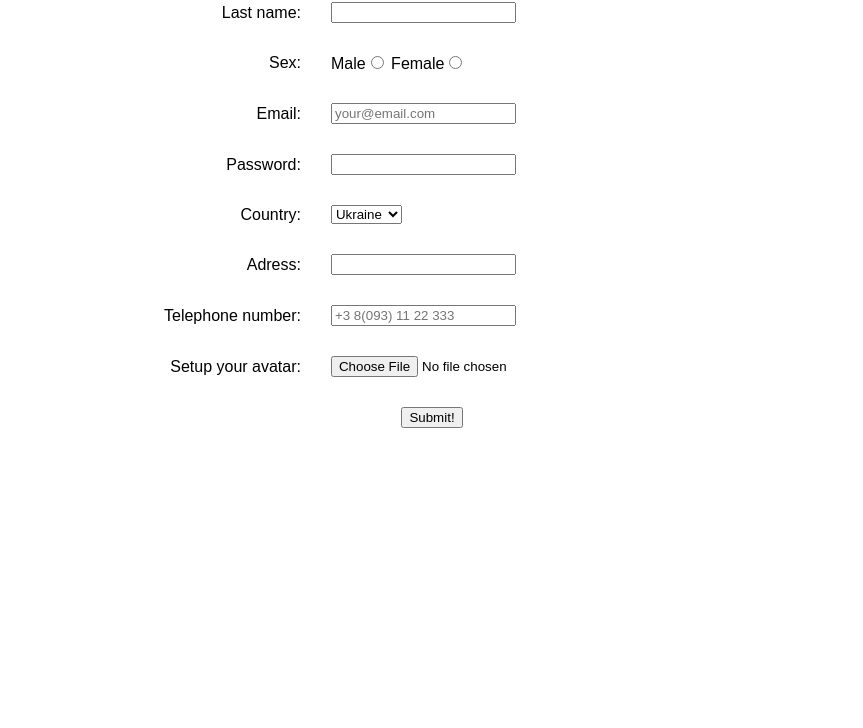
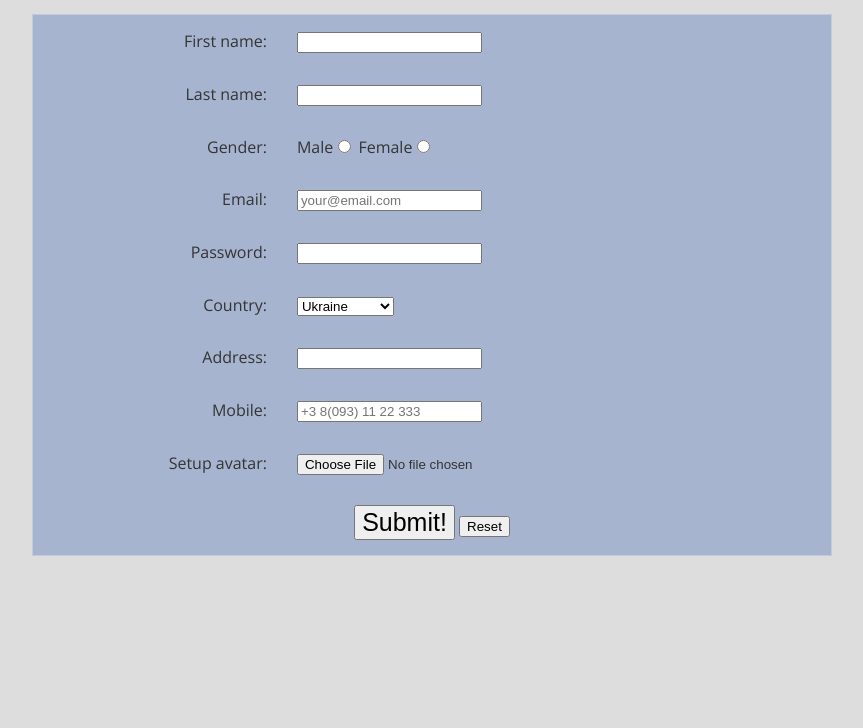
Before and after one commit to Diimas/Form, a plain HTML site: page index.htm in a window 1280 px wide. Shown: the part 72-800 px from the top of the page, without its empty margins (208-1071 px from the left). Drawn offline with nearby package versions, Linux system fonts and the light colour scheme.

Commit message:
commit 15.10

```diff
--- a/index.htm
+++ b/index.htm
@@ -3,60 +3,51 @@
 <head>
 	<meta charset="UTF-8">
 	<title>Registration page</title>
-	<link rel="stylesheet" type="text/css" href="">
+	<link rel="stylesheet" type="text/css" href="https://fonts.googleapis.com/css?family=Open+Sans:400,800&subset=latin,cyrillic">
 </head>
-<body>
-	<form id="1" style="font-family: arial" name="registration">
-	<table align="center" border="0" width="900" cellspacing="0" cellpadding="15">
+<body bgcolor="#ddd">
+	<h1 align="center" style="font-family: Open Sans, arial; color: #213e76">Registration Form</h1>
+	<form id="1" style="font-family: Open Sans, arial; color: #343434" name="registration">
+		<table frame="border" align="center" bordercolor="#c3cad8" bgcolor="#a6b4cf" width="800" cellspacing="0" cellpadding="15">
 			<tr><!-- first_name -->
 				<td align="right">
-				<label for="first_name">Frst name:</label>
+					<label for="first_name">First name:</label>
 				</td>
 				<td>
-				<form>
 					<input type="text" name="first_name" id="first_name" required>
-				</form>
-			</td><!-- first_name -->
+				</td>
 			</tr>
-		<tr><!-- last_name -->
+			<tr><!-- last name -->
 				<td align="right">
 					<label for="last_name">Last name:</label>
 				</td>
 				<td>
-				<form>
 					<input type="test" name="last_name" id="last_name" required>
-				</form>
-			</td><!-- last_name -->
+				</td>
 			</tr>
-		<tr><!-- sex -->
+			<tr><!-- gender -->
 				<td align="right">
-				Sex:
+					Gender:
 				</td>
 				<td>
-				<form>
-					Male<input type="radio" name="sex" id="sex">
-					Female<input type="radio" name="sex" id="sex">
-				</form>
-			</td><!-- Sex -->
+					Male<input type="radio" name="gender" id="gender">
+					Female<input type="radio" name="gender" id="gender">
+				</td>
 			</tr>
 			<tr><!-- user_email -->
 				<td align="right">
 					<label for="user_email">Email:</label>
 				</td>
 				<td>
-				<form>
 					<input type="email" name="user_email" id="user_email" required placeholder="your@email.com">
-				</form>
-			</td><!--  -->
+				</td>
 			</tr>
 			<tr><!-- Password -->
 				<td align="right">
 					<label for="user_pass">Password:</label>
 				</td>
 				<td>
-				<form>
-					<input type="password" name="user_password" id="user_pass" requred>
-				</form>
+					<input type="password" name="user_password" id="user_pass" required>
 				</td>
 			</tr>
 			<tr><!-- Country -->
@@ -64,55 +55,46 @@
 					Country:
 				</td>
 				<td>
-				<form>
 					<select>
+						<option disabled>Your country</option>
 						<option>Ukraine</option>
 						<option>Russia</option>
-						<option>America</option>
-						<option>Afrca</option>
+						<option>USA</option>
+						<option>Indonezia</option>
 						<option>Japan</option>
 					</select>
-				</form>
-			</td><!--  -->
+				</td>
 			</tr>
-		<tr><!-- user_adress -->
+			<tr><!-- user_address -->
 				<td align="right">
-				<label for="user_adress">Adress:</label>
+					<label for="user_address">Address:</label>
 				</td>
 				<td>
-				<form>
-					<input type="text" name="user_adress" id="user_adress">
-				</form>
+					<input type="text" name="user_address" id="user_address">
 				</td>
 			</tr>
 			<tr><!-- user_tel -->
 				<td align="right">
-				<label for="user_tel">Telephone number:</label>
+					<label for="user_tel">Mobile:</label>
 				</td>
 				<td>
-				<form>
 					<input type="text" name="user_tel" id="user_tel" placeholder="+3 8(093) 11 22 333">
-				</form>
 				</td>
 			</tr>
 			<tr><!-- file_upload -->
 				<td align="right">
-				<label for="file_upload">Setup your avatar:</label>
+					<label for="file_upload">Setup avatar:</label>
 				</td>
 				<td>
-				<form>
-					<!--<button></button>-->
 					<input type="file" name="file_upload" id="file_upoad">
-				</form>
 				</td>
 			</tr>
 			<tr><!-- submit -->
 				<td colspan="2" align="center">
-				<form>
-					<button type="submit">
+					<button type="submit" style="font-size: 25px;">
 						Submit!
 					</button>
-				</form>
+					<button type="reset">Reset</button>
 				</td>
 			</tr>
 		</table>
```
Lines whose indentation alone changed are shown as unchanged.
